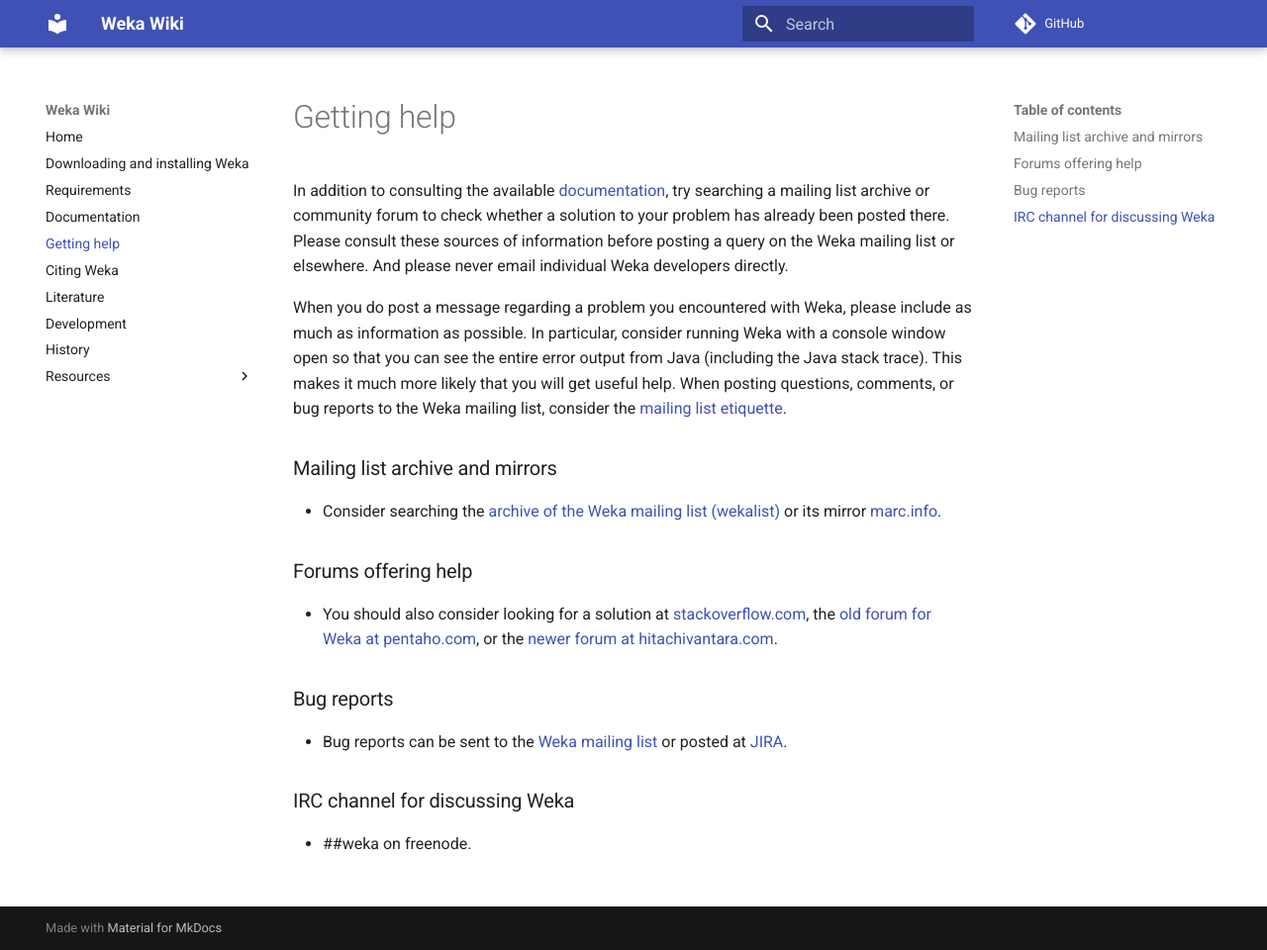
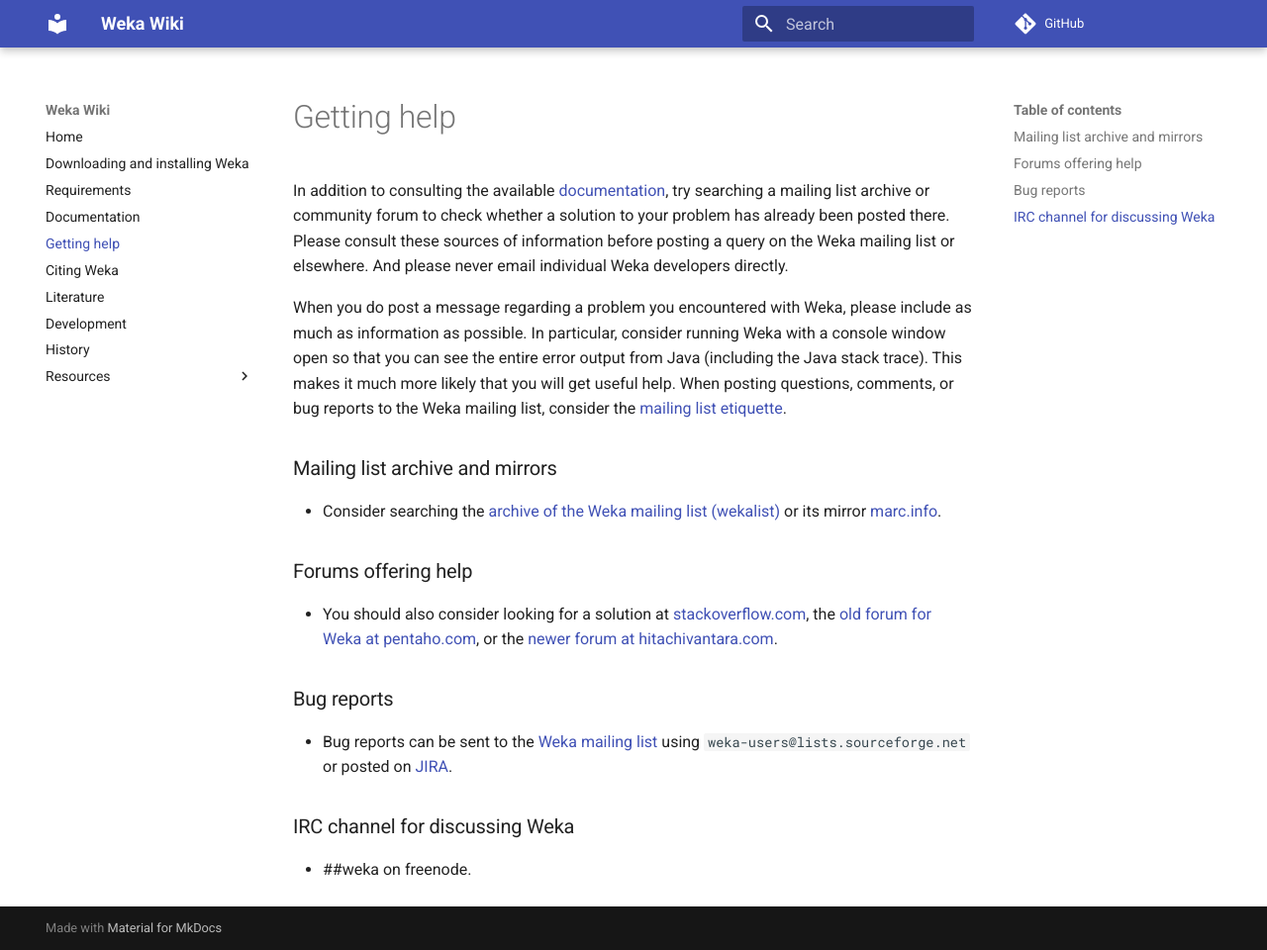
Before and after one commit to Waikato/weka-wiki, an MkDocs documentation site: the page built from docs/getting_help.md, in a window 1280 px wide and 960 px high. Shown: the whole window at 99% size. Built offline with MkDocs 1.6.1 and Material for MkDocs 9.7.7, drawn with Linux system fonts in a browser that asks for light colours; comment, search, counter and statistics services are not loaded.

Commit message:
added email address of mailing list

```diff
--- a/docs/getting_help.md
+++ b/docs/getting_help.md
@@ -32,8 +32,8 @@
 # Bug reports
 
 * Bug reports can be sent to the [Weka mailing
-list](https://sourceforge.net/projects/weka/lists/weka-users)
-or posted at
+list](https://sourceforge.net/projects/weka/lists/weka-users) using `weka-users@lists.sourceforge.net`
+or posted on
 [JIRA](https://jira.pentaho.com/projects/DATAMINING/issues/DATAMINING-753).
 
 # IRC channel for discussing Weka
```
